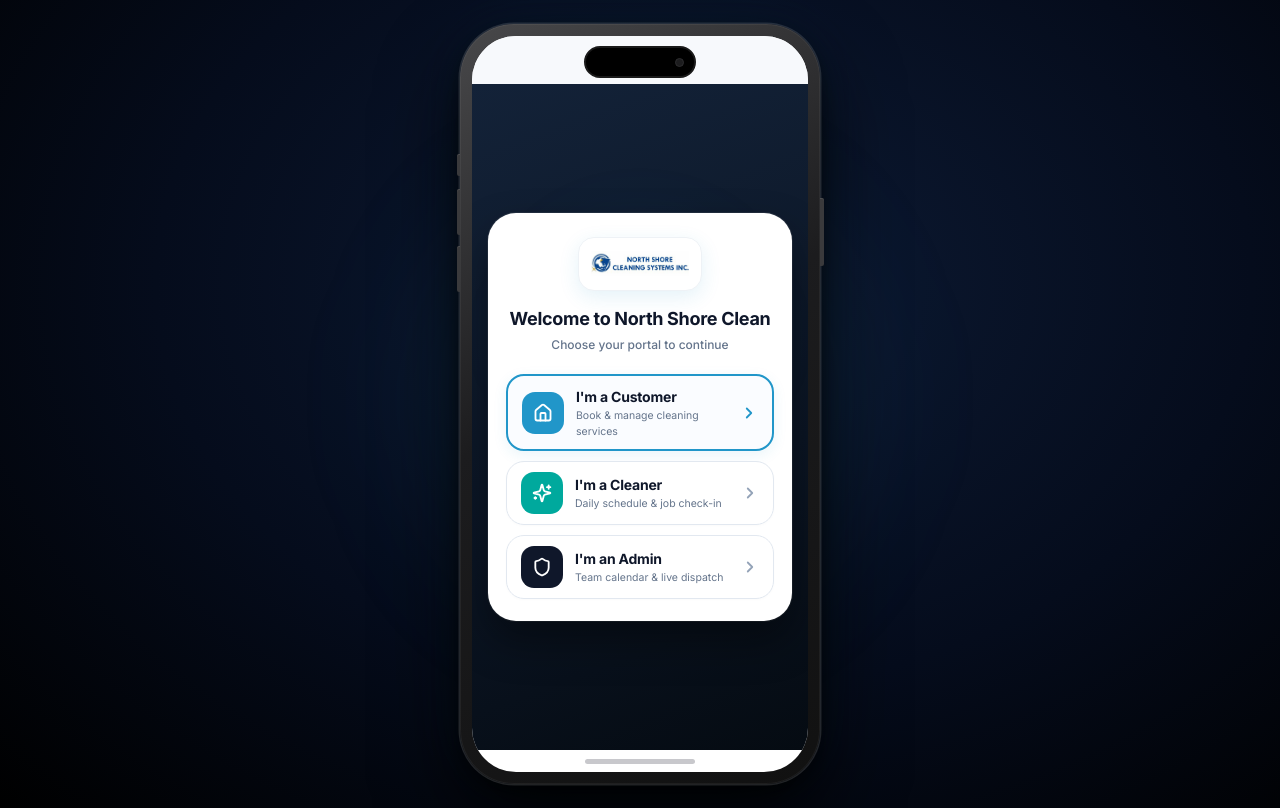
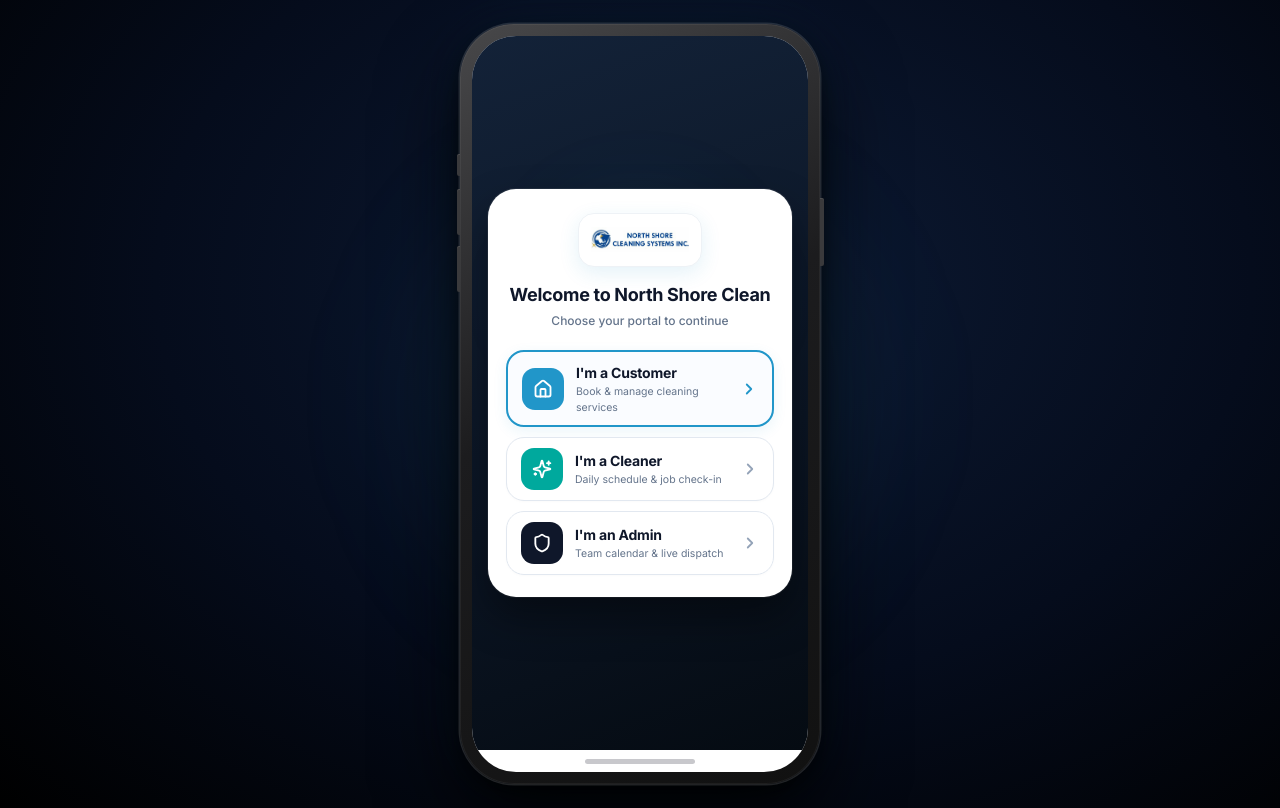
Before and after one commit to fridayghost2000/North-Shore-cleaning-application, a React (Vite) app: page / in a window 1280 px wide. Built offline with nearby package versions, Linux system fonts and the light colour scheme.

Commit message:
fix: remove dynamic island camera cutout and spacer

```diff
--- a/src/components/Iphone15Pro.jsx
+++ b/src/components/Iphone15Pro.jsx
@@ -51,28 +51,6 @@ export default function Iphone15Pro({ children, style }) {
           position: 'relative',
         }}
       >
-        {/* Dynamic Island */}
-        <div
-          style={{
-            position: 'absolute',
-            top: 10,
-            left: '50%',
-            transform: 'translateX(-50%)',
-            width: 112,
-            height: 32,
-            background: '#000',
-            borderRadius: 18,
-            zIndex: 30,
-            border: '2px solid #1a1a1a',
-            display: 'flex',
-            alignItems: 'center',
-            justifyContent: 'flex-end',
-            paddingRight: 10,
-          }}
-        >
-          <div style={{ width: 9, height: 9, borderRadius: '50%', background: '#1c1c1e', border: '1.5px solid #2c2c2e' }} />
-        </div>
-
         {/* ── App screen ── */}
         <div
           style={{
@@ -84,8 +62,6 @@ export default function Iphone15Pro({ children, style }) {
             minHeight: 0,
           }}
         >
-          {/* Island spacer — keeps content below the floating island pill */}
-          <div style={{ height: 48, flexShrink: 0, background: '#F7F9FC', zIndex: 1 }} />
           {/* Actual app fills remaining height */}
           <div style={{ flex: 1, display: 'flex', flexDirection: 'column', overflow: 'hidden', minHeight: 0 }}>
             {children}
```
